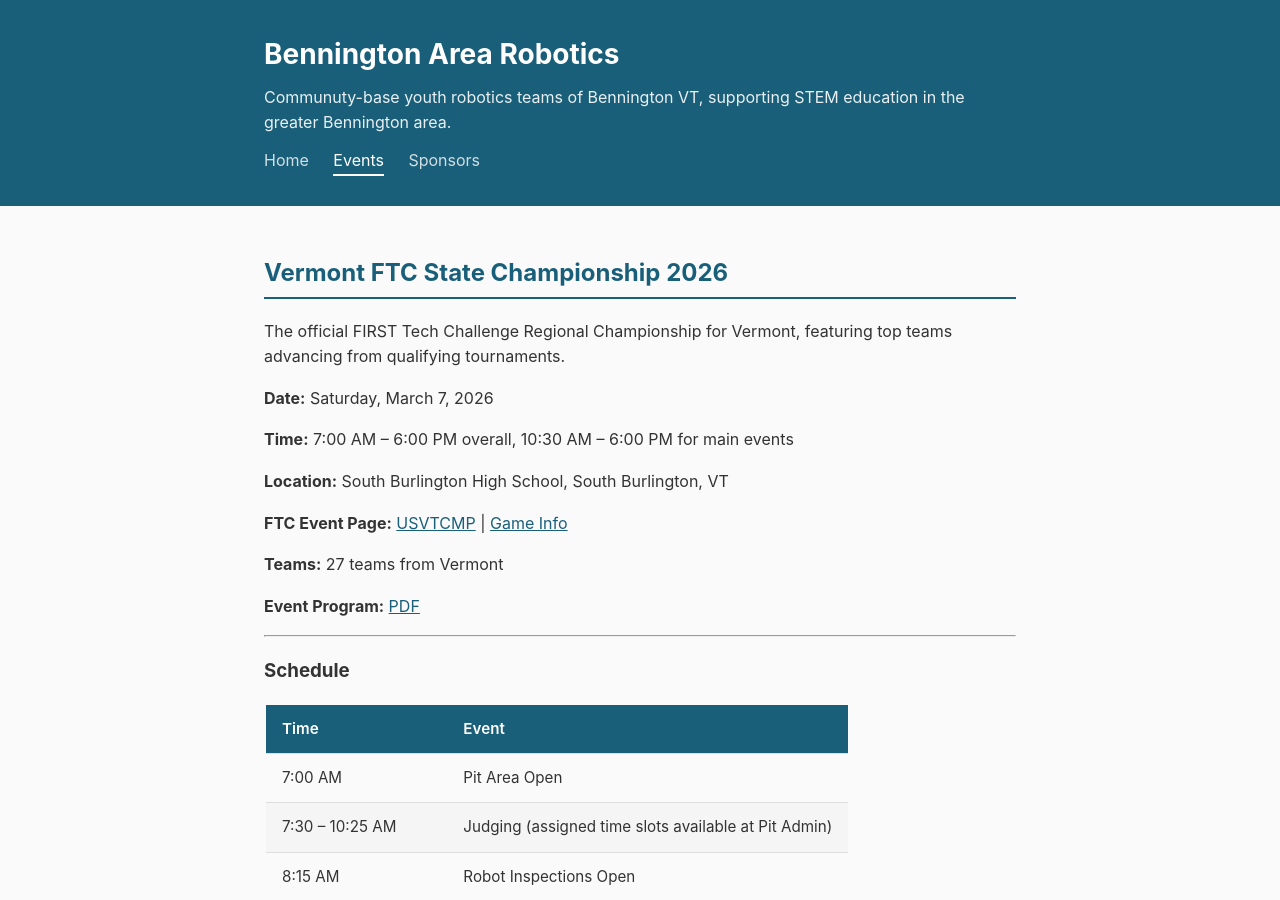
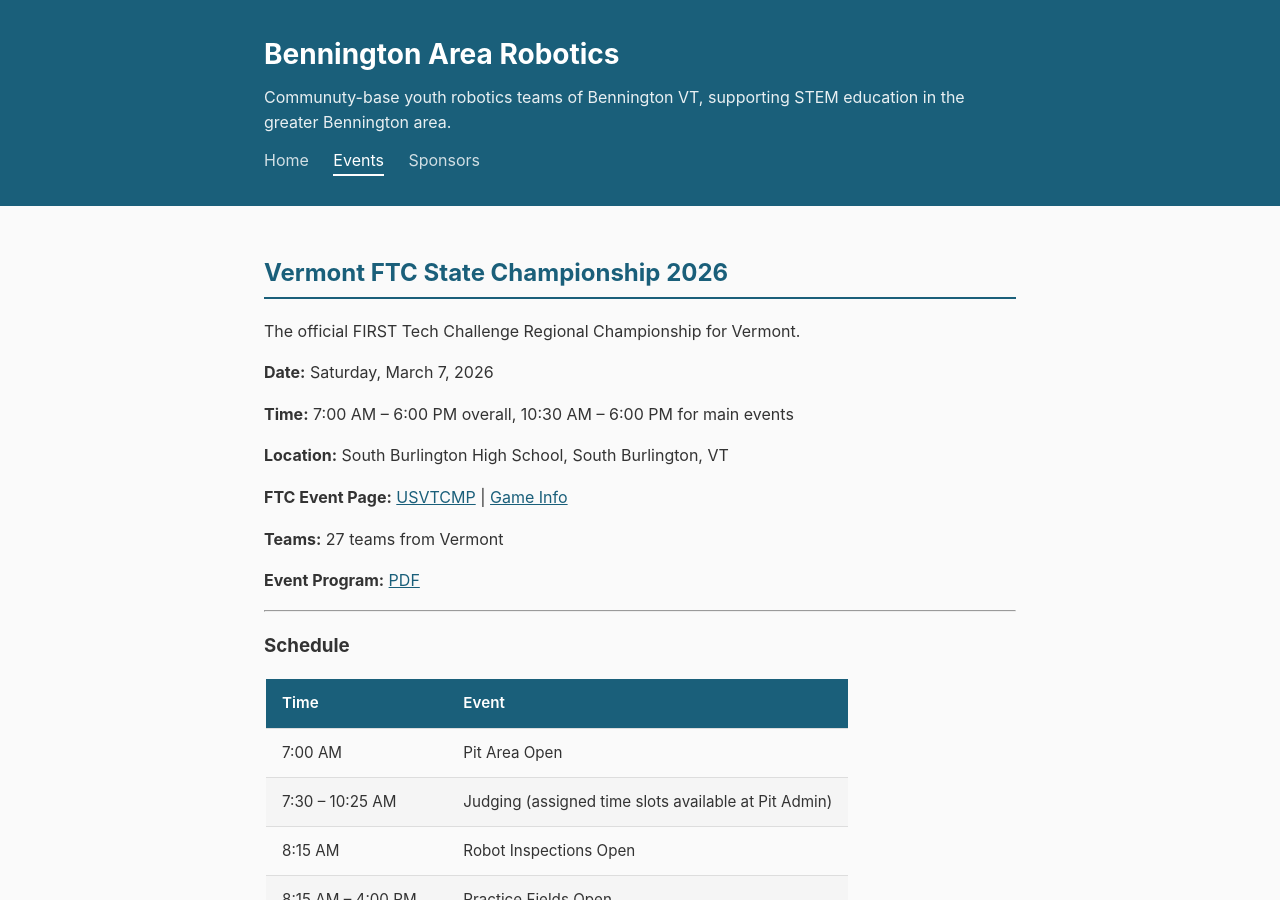
Before and after one commit to bennington-area-robotics/bennington-area-robotics.github.io, a Jekyll site: the page built from events/state-championship-2026/index.md, in a window 1280 px wide and 900 px high. Built offline with Jekyll 4.4.1, drawn with Linux system fonts in a browser that asks for light colours.

Commit message:
fixes misinformation

```diff
--- a/events/state-championship-2026/index.md
+++ b/events/state-championship-2026/index.md
@@ -6,7 +6,7 @@ description: FTC State Championship on March 7, 2026 at South Burlington High Sc
 
 ## Vermont FTC State Championship 2026
 
-The official FIRST Tech Challenge Regional Championship for Vermont, featuring top teams advancing from qualifying tournaments.
+The official FIRST Tech Challenge Regional Championship for Vermont.
 
 **Date:** Saturday, March 7, 2026
 
```
